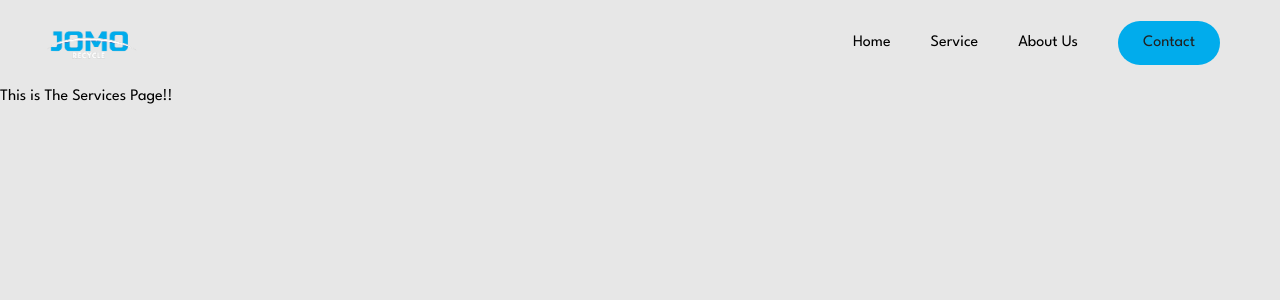
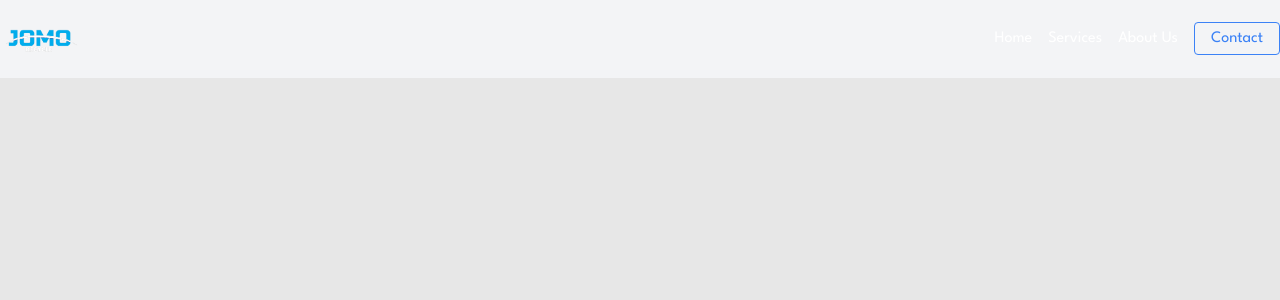
Before and after one commit to coderhanzo/Jomo-Recycling, a React (Vite) app: page /services in a window 1280 px wide. Shown: the top 300 px of the page. Built offline with nearby package versions, Linux system fonts and the light colour scheme.

Commit message:
routed servicespage and deleted services file

```diff
--- a/src/App.jsx
+++ b/src/App.jsx
@@ -4,7 +4,7 @@ import Navbar from "./components/navbar/navbar.jsx";
 import Hero from "./components/hero/hero.jsx";
 import About from "./components/about/about.jsx";
 import Contact from "./components/contact/contact.jsx";
-import Services from "./components/Services.jsx";
+import Services from "./components/servicespage/services.jsx";
 // import Service from "./components/servicespage/services.jsx";
 
 const App = () => {
--- a/src/components/Services.jsx
+++ /dev/null
@@ -1,11 +0,0 @@
-import React from "react";
-
-const Services = () => {
-  return (
-    <div>
-      <p>This is The Services Page!!</p>
-    </div>
-  );
-};
-
-export default Services;
--- a/src/components/navbar/navbar.jsx
+++ b/src/components/navbar/navbar.jsx
@@ -1,51 +1,63 @@
 import { useState } from "react";
-// add useEffect for sticky
-// import { useEffect, useState } from "react";
-import "./navbar.css";
+import { Link } from "react-router-dom";
+import menu_icon from "../../assets/menu.svg";
 import logo from "../../assets/logo.png";
-import menu_icon from "../../assets/menu.svg";
-import { Link } from "react-router-dom";
 
 const Navbar = () => {
-  /**
-   * uncommit this to make the navbar sticky
-   * (this is the logic to make the navbar sticky)
-   */
-  // const [sticky, setSticky] = useState(false);
+  const [mobileMenu, setMobileMenu] = useState(false);
 
-  // useEffect(() => {
-  //   window.addEventListener("scroll", () => {
-  //     window.scrollY > 50 ? setSticky(true) : setSticky(false);
-  //   });
-  // }, []);
-  const [mobileMenu, setMobileMenu] = useState(false);
   const toggleMenu = () => {
-    mobileMenu ? setMobileMenu(false) : setMobileMenu(true);
+    setMobileMenu(!mobileMenu);
   };
 
   return (
-    <nav className={`container`}>
-      {/* add this line to the className if you want the navbar to stick whiles scrolling  */}
-      {/* container ${sticky ? "dark-nav" : ""} */}
-
-      <img src={logo} alt="" className="logo" />
-      <ul className={mobileMenu ? "" : "hide-mobile-menu"}>
-        <li>
-          <Link to="/">Home</Link>
+    <nav className="w-full py-2 flex justify-between items-center bg-gray-100 fixed top-0 left-0 z-10">
+      <Link to="/">
+        <img src={logo} alt="Logo" className="w-24 md:w-20" />
+      </Link>
+      <ul
+        className={`${
+          mobileMenu
+            ? "fixed top-0 right-0 bottom-0 bg-black bg-opacity-75 text-white w-40 pt-8 transition-transform transform translate-x-0"
+            : "fixed top-0 right-0 bottom-0 bg-black bg-opacity-75 text-white w-40 pt-8 transition-transform transform translate-x-full md:static md:flex md:bg-transparent md:w-auto md:p-0 md:translate-x-0"
+        }`}
+      >
+        <li className="block mt-6 md:mt-0 md:inline-block md:ml-4">
+          <Link to="/hero" className="text-lg md:text-base hover:text-gray-400">
+            Home
+          </Link>
         </li>
-        <li>
-          <Link to="/services">Service</Link>
+        <li className="block mt-6 md:mt-0 md:inline-block md:ml-4">
+          <Link
+            to="/services"
+            className="text-lg md:text-base hover:text-gray-400"
+          >
+            Services
+          </Link>
         </li>
-        <li>
-          <Link to="/about">About Us</Link>
+        <li className="block mt-6 md:mt-0 md:inline-block md:ml-4">
+          <Link
+            to="/about"
+            className="text-lg md:text-base hover:text-gray-400"
+          >
+            About Us
+          </Link>
         </li>
-        <li>
-          <Link className="btn" to="/contact">
+        <li className="block mt-6 md:mt-0 md:inline-block md:ml-4">
+          <Link
+            to="/contact"
+            className="text-lg md:text-base hover:text-gray-400 bg-blue-500 text-white px-4 py-2 rounded md:bg-transparent md:text-blue-500 md:border md:border-blue-500 md:hover:bg-blue-500 md:hover:text-white transition"
+          >
             Contact
           </Link>
         </li>
       </ul>
-      <img src={menu_icon} alt="" className="menu-icon" onClick={toggleMenu} />
+      <img
+        src={menu_icon}
+        alt="Menu"
+        className="block w-8 cursor-pointer md:hidden"
+        onClick={toggleMenu}
+      />
     </nav>
   );
 };
```
